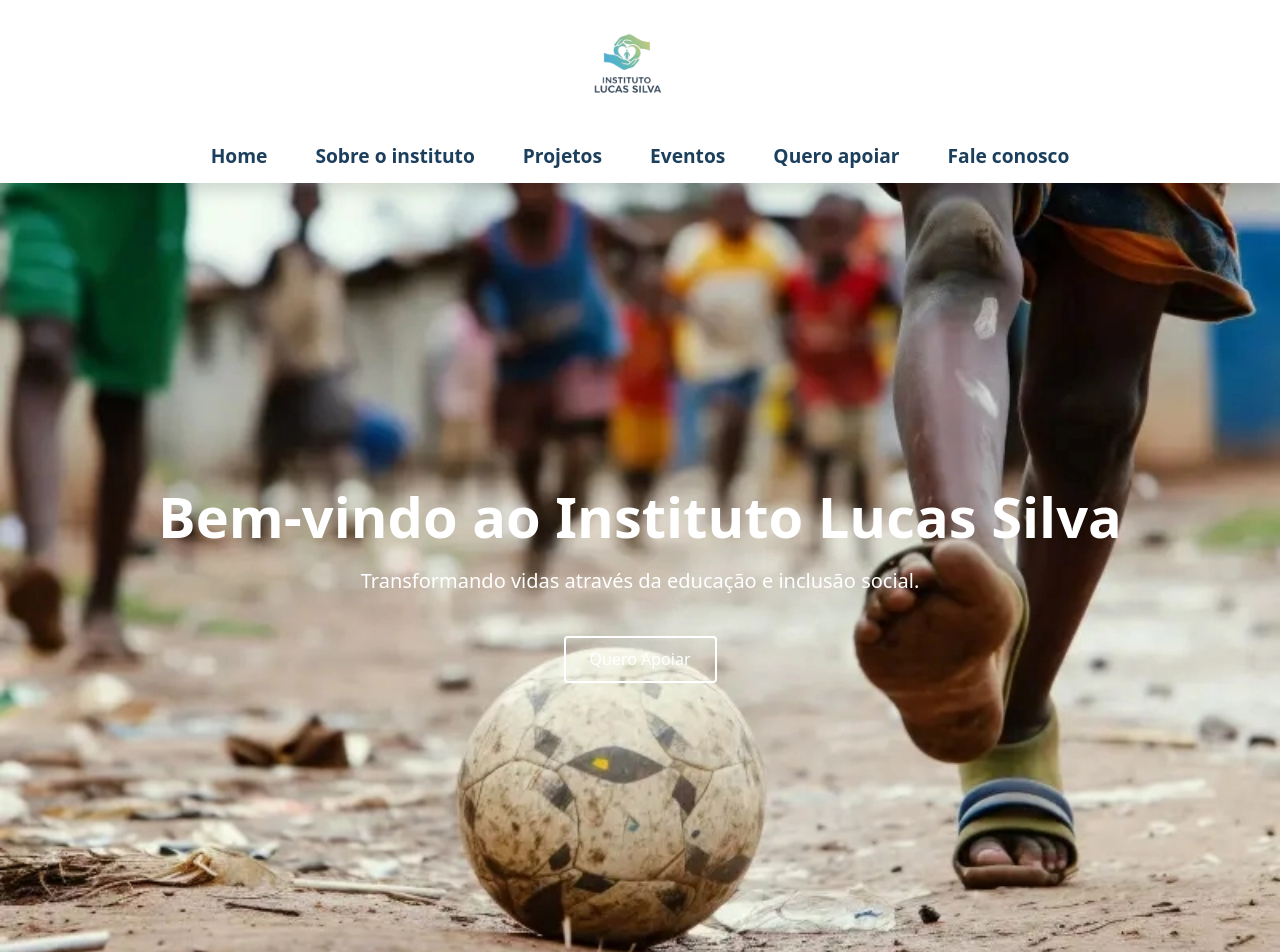
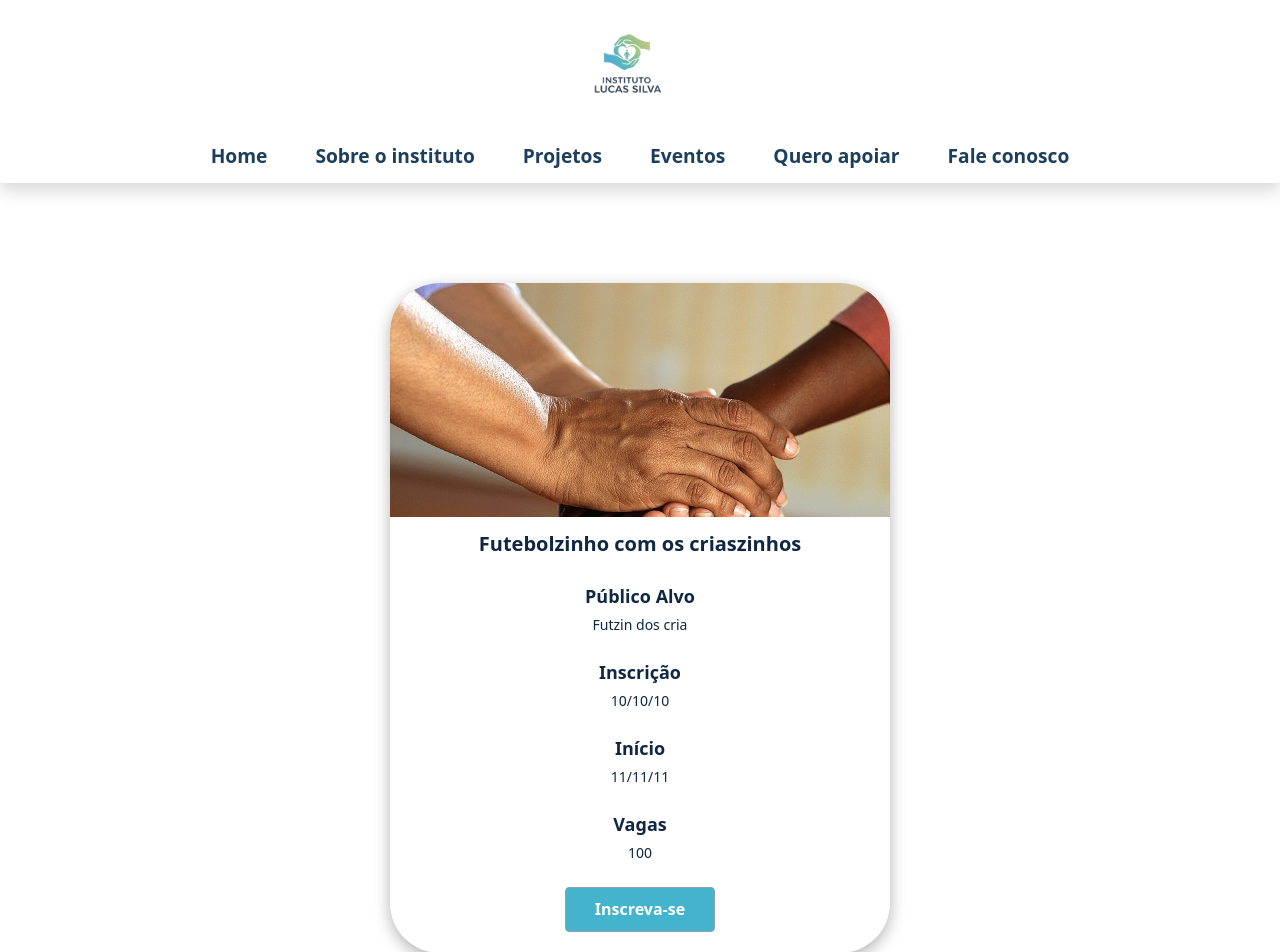
Before and after one commit to matheusdamacena593/projeto_instituto_lucas_silva, a React (Vite) app in the folder spa/: page /projetos in a window 1280 px wide. Before the commit this address led to /. Shown: the top 952 px of the page. Built offline with nearby package versions, Linux system fonts and the light colour scheme.

Commit message:
Implementar card de card de projetos

```diff
--- /dev/null
+++ b/spa/src/Pages/Projetos/Projetos.tsx
@@ -0,0 +1,19 @@
+import CardProjetos from "../../_components/CardProjetos/CardProjetos.tsx"
+import Aperto from "../../Image/aperto_mao.jpg";
+import styles from "./ProjetosStyle.module.scss"
+
+export default function Projetos() {
+    return (
+        <div className={styles.cardContainer}>
+            <CardProjetos
+                titulo="Futebolzinho com os criaszinhos"
+                publicoAlvo="Futzin dos cria"
+                inscricao="10/10/10"
+                inicio="11/11/11"
+                vagas={100}
+                imagem={Aperto}
+                className={styles.tamanhoCard}
+            />
+        </div>
+    )
+}
--- /dev/null
+++ b/spa/src/Pages/Projetos/ProjetosStyle.module.scss
@@ -0,0 +1,11 @@
+.cardContainer {
+  display: flex;
+  justify-content: center;
+  margin-top: 100px;
+  margin-bottom: 100px;
+}
+
+.tamanhoCard {
+  width: 500px;
+  height: 670px;
+}
--- /dev/null
+++ b/spa/src/_components/CardProjetos/CardProjeto.module.scss
@@ -0,0 +1,58 @@
+.cardProjetos {
+  width: 300px;
+  height: auto;
+  background-color: white;
+  border-radius: 50px;
+  box-shadow: 0 5px 16px rgba(0, 0, 0, 0.3);
+  overflow: hidden;
+  display: flex;
+  flex-direction: column;
+  font-size: 18px;
+}
+
+.image {
+  height: 35%;
+  width: 100%;
+}
+
+.image img {
+  width: 100%;
+  height: 100%;
+  display: block;
+  object-fit: cover;
+  object-position: center top;
+}
+
+.textoContainer {
+  display: flex;
+  flex-direction: column;
+  align-items: center;
+  justify-content: center;
+  height: 100%;
+  color: #0F2743;
+}
+
+.center {
+  display: flex;
+  flex-direction: column;
+  align-items: center;
+  justify-content: center;
+}
+
+.pair {
+  margin-bottom: 24px;
+  text-align: center;
+}
+
+.pair:last-child {
+  margin-bottom: 0;
+}
+
+.pair p:first-child {
+  margin-bottom: 4px;
+  font-weight: 600;
+}
+
+.pair p:last-child {
+  margin: 0;
+}
--- /dev/null
+++ b/spa/src/_components/CardProjetos/CardProjetos.tsx
@@ -0,0 +1,63 @@
+import styles from "./CardProjeto.module.scss";
+import Button from "../Button/Button.tsx";
+
+interface InterfaceProjeto {
+    titulo: string;
+    publicoAlvo: string;
+    inscricao: string;
+    inicio: string;
+    vagas: number;
+    imagem: string;
+    className?: string;
+}
+
+export default function Projetos({
+ titulo,
+ publicoAlvo,
+ inscricao,
+ inicio,
+ vagas,
+ imagem,
+ className,
+}: InterfaceProjeto) {
+
+    return (
+        <div className={`${styles.cardProjetos} ${className || ''}`}>
+            <div className={styles.image}>
+                <img src={imagem} alt="Projetos" />
+            </div>
+
+            <div className={styles.textoContainer}>
+                <div className={styles.pair}>
+                    <p style={{ fontSize: 20 }}>{titulo}</p>
+                </div>
+
+                <div className={styles.pair}>
+                    <p>Público Alvo</p>
+                    <p style={{ fontSize: 14 }}>{publicoAlvo}</p>
+                </div>
+
+                <div className={styles.pair}>
+                    <p>Inscrição</p>
+                    <p style={{ fontSize: 14 }}>{inscricao}</p>
+                </div>
+
+                <div className={styles.pair}>
+                    <p>Início</p>
+                    <p style={{ fontSize: 14 }}>{inicio}</p>
+                </div>
+
+                <div className={styles.pair}>
+                    <p>Vagas</p>
+                    <p style={{ fontSize: 14 }}>{vagas}</p>
+                </div>
+                <div className={styles.pair}>
+                    <Button
+                        text="Inscreva-se"
+                        style={{ fontSize: 16, width: 150, height: 45, marginBottom: 10 }}
+                    />
+                </div>
+            </div>
+        </div>
+    );
+}
--- a/spa/src/_components/Header/Header.tsx
+++ b/spa/src/_components/Header/Header.tsx
@@ -36,7 +36,7 @@ const Header: React.FC = () => {
                 <a className="nav-link" href="/sobre-o-instituto">Sobre o instituto</a>
               </li>
               <li className="nav-item">
-                <a className="nav-link" href="#">Projetos</a>
+                <a className="nav-link" href="/projetos">Projetos</a>
               </li>
               <li className="nav-item">
                 <a className="nav-link" href="#">Eventos</a>
--- a/spa/src/_components/HeaderAdmin/HeaderAdmin.tsx
+++ b/spa/src/_components/HeaderAdmin/HeaderAdmin.tsx
@@ -19,7 +19,7 @@ const AdminSidebar = () => {
     const menuItems = [
         { icon: faTachometerAlt, label: "Dashboard", path: "/admin" },
         { icon: faUsers, label: "Usuários", path: "/admin/usuarios" },
-        { icon: faFileAlt, label: "Relatórios", path: "/relatorios" },
+        { icon: faFileAlt, label: "Projetos", path: "/admin/projetos" },
         { icon: faCog, label: "Configurações", path: "/configuracoes" },
     ];
 
--- a/spa/src/routes.tsx
+++ b/spa/src/routes.tsx
@@ -14,6 +14,7 @@ import Admin from "./Pages/Admin/Admin.tsx";
 import SobreInstituto from "./Pages/SobreInstituto/SobreInstituto.tsx"
 import FaleConosco  from "./Pages/FaleConosco/FaleConosco.tsx";
 import QueroApoiar from "./Pages/QueroApoiar/QueroApoiar.tsx";
+import Projetos from "./Pages/Projetos/Projetos.tsx"
 
 export default function AppRouter() {
   return (
@@ -25,6 +26,7 @@ export default function AppRouter() {
           <Route path="/sobre-o-instituto" element={<SobreInstituto />} />
           <Route path="/fale-conosco" element={<FaleConosco />} />
           <Route path="/quero-apoiar" element={<QueroApoiar />}/>
+          <Route path="/projetos" element={<Projetos />}/>
         </Route>
 
         <Route
```
